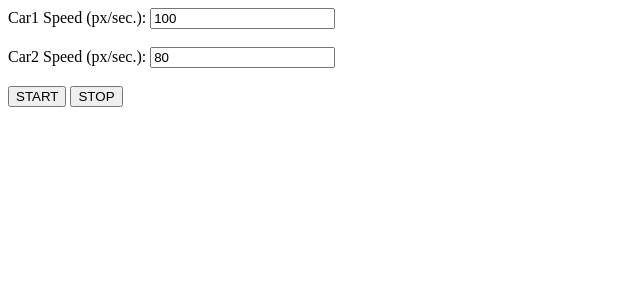
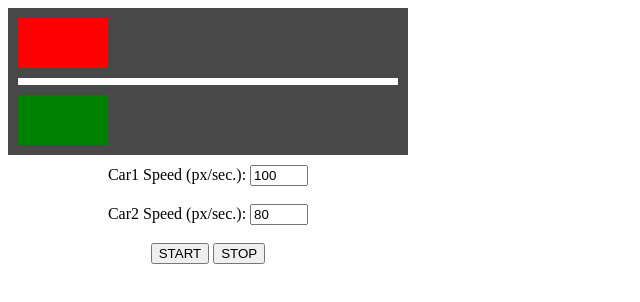
Before and after one commit to ShadrackBodje13/Course-de-Voiture, a plain HTML site: page index.html in a window 1280 px wide. Shown: the whole page, without its empty margins (0-640 px from the left). Drawn offline with Linux system fonts and the light colour scheme; the site is published under a folder, as on GitHub Pages, so addresses that start at the root find nothing.

Commit message:
last update in 30/11/2020

```diff
--- a/index.html
+++ b/index.html
@@ -4,7 +4,7 @@
     <meta charset="UTF-8">
     <meta name="viewport" content="width=device-width, initial-scale=1.0">
     <title>course de voiture</title>
-    <link href="/style/style.css" rel="stylesheet">
+    <link href="style.css" rel="stylesheet">
 
 </head>
 <body>
```
Also changed, not shown: style.css (renamed from style/style.css).
